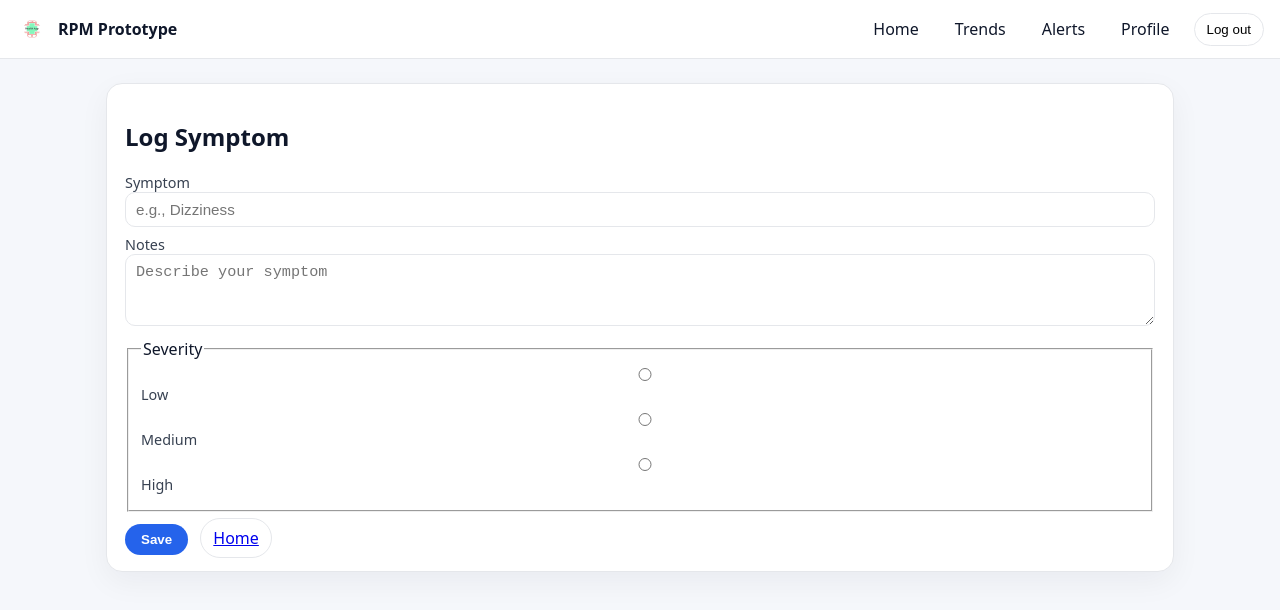
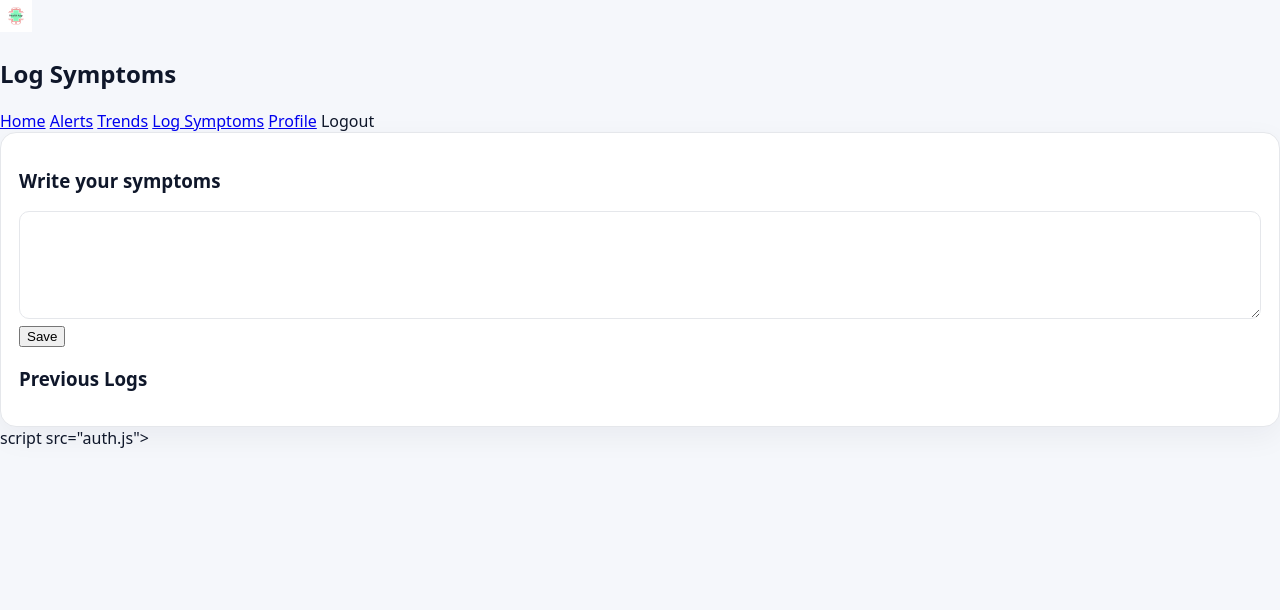
Before and after one commit to Sushma101428/Wellness-App, a plain HTML site: page log-symptom.html in a window 1280 px wide. Drawn offline with Linux system fonts and the light colour scheme.

Commit message:
Update log-symptom.html

```diff
--- a/log-symptom.html
+++ b/log-symptom.html
@@ -1,70 +1,57 @@
 <!DOCTYPE html>
-<html lang="en">
+<html>
 <head>
-  <meta charset="UTF-8" />
-  <title>Log Symptom – RPM</title>
-  <link rel="stylesheet" href="./styles.css" />
+    <title>Log Symptoms</title>
+    <link rel="stylesheet" href="styles.css">
 </head>
+
 <body>
-<header class="app-header">
-  <div class="header-left">
-    <img src="./logo.png" class="logo" alt="App logo" />
-    <strong>RPM Prototype</strong>
-  </div>
-  <nav class="header-nav">
-    <a href="dashboard.html">Home</a>
-    <a href="trends.html">Trends</a>
-    <a href="alerts.html">Alerts</a>
-    <a href="profile.html">Profile</a>
-    <button id="logoutBtn" class="btn-ghost">Log out</button>
-  </nav>
+
+<header>
+    <img src="logo.png" class="logo">
+    <h2>Log Symptoms</h2>
 </header>
 
-<main class="container">
-  <section class="card">
-    <h2>Log Symptom</h2>
+<nav class="nav">
+    <a href="dashboard.html">Home</a>
+    <a href="alerts.html">Alerts</a>
+    <a href="trends.html">Trends</a>
+    <a href="log-symptom.html" class="active">Log Symptoms</a>
+    <a href="profile.html">Profile</a>
+    <a onclick="logout()">Logout</a>
+</nav>
 
-    <form id="symForm" class="mt-12">
-      <label>Symptom
-        <input name="type" placeholder="e.g., Dizziness" required />
-      </label>
-      <label class="mt-8">Notes
-        <textarea name="notes" rows="3" placeholder="Describe your symptom"></textarea>
-      </label>
-      <fieldset class="mt-8">
-        <legend>Severity</legend>
-        <label><input type="radio" name="severity" value="Low" required /> Low</label>
-        <label><input type="radio" name="severity" value="Medium" /> Medium</label>
-        <label><input type="radio" name="severity" value="High" /> High</label>
-      </fieldset>
-    </form>
+<section class="card">
+    <h3>Write your symptoms</h3>
+    <textarea id="sym" rows="5"></textarea>
+    <button onclick="save()">Save</button>
 
-    <div class="mt-12">
-      <button id="saveBtn" class="btn-primary">Save</button>
-      <a href="dashboard.html" class="btn-ghost" style="margin-left:8px">Home</a>
-    </div>
-  </section>
-</main>
+    <h3>Previous Logs</h3>
+    <div id="logs"></div>
+</section>
 
-<script type="module">
-  import "./router.js";
-  import { currentUser } from "./auth.js";
-  import { saveSymptom } from "./api.js";
+<script src="ui.js"></script>
+script src="auth.js"></script>
 
-  const user = currentUser();
-  if (user?.role !== "patient") {
-    alert("Only patients can log symptoms in this demo.");
-    location.href = "dashboard.html";
-  }
+<script>
+function save() {
+    let text = qs("#sym").value;
+    if (!text) return alert("Enter symptoms");
 
-  document.getElementById("saveBtn").onclick = () => {
-    const fd = new FormData(document.getElementById("symForm"));
-    const entry = Object.fromEntries(fd.entries());
-    entry.timestamp = new Date().toISOString();
-    saveSymptom(user.id, entry);
-    alert("Symptom saved.");
-    location.href = "dashboard.html";
-  };
+    let logs = JSON.parse(localStorage.getItem("symLogs") || "[]");
+    logs.push({ date: new Date().toLocaleString(), text });
+    localStorage.setItem("symLogs", JSON.stringify(logs));
+
+    load();
+}
+
+function load() {
+    let logs = JSON.parse(localStorage.getItem("symLogs") || "[]");
+    show("logs", logs.map(l => `<p><b>${l.date}:</b> ${l.text}</p>`).join(""));
+}
+
+load();
 </script>
+
 </body>
 </html>
```
